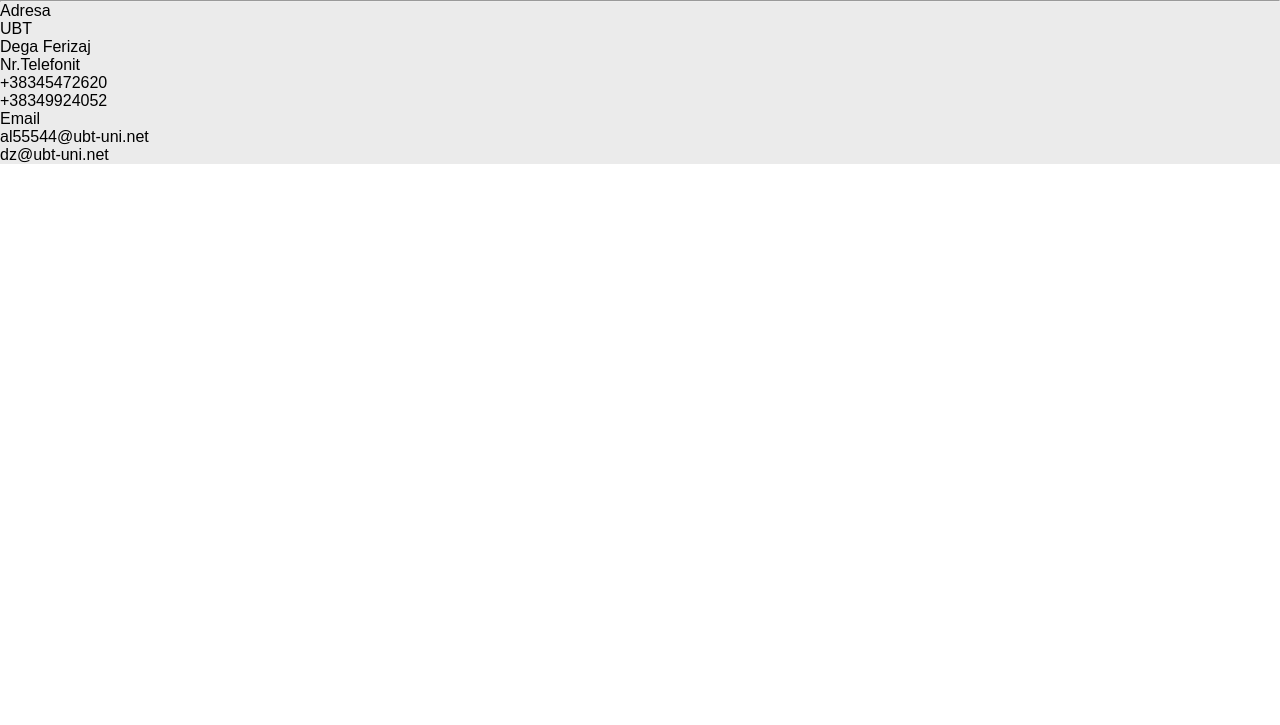
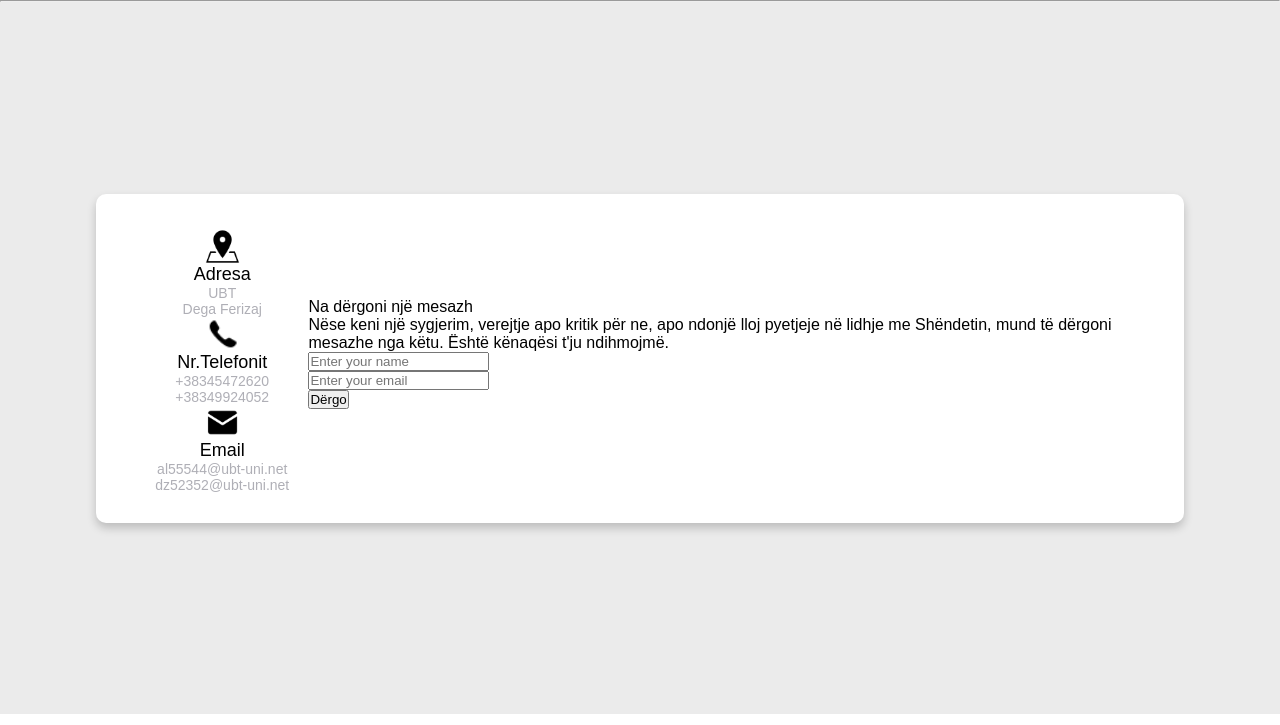
Before and after one commit to DhurimZz/InxhineriWeb-it-Projekti-, a PHP site: page /ContactUS.html in a window 1280 px wide. Shown: the part 75-800 px from the top of the page. Run offline with PHP 8.4, Linux system fonts and the light colour scheme.

Commit message:
Future #11
Rregullim Simetrie
+Shtimi i ikonave (foto)
...

```diff
--- a/ContactUS.html
+++ b/ContactUS.html
@@ -33,21 +33,42 @@
         <div class="conteiner">
             <div class="content">
                 <div class="content-left-side">
-                    <div class="content-adresa">
+                    <div class="content-adress">
+                        <img src="./Fotot/icons8-address-50.png" class="icon-adress">
                         <div class="title">Adresa</div>
                         <div class="text1">UBT</div>
                         <div class="text2">Dega Ferizaj</div>
                     </div>
                     <div class="content-phone">
+                        <img src="./Fotot/icons8-phone-30.png" class="icon-phone">
                         <div class="title">Nr.Telefonit</div>
                         <div class="text1">+38345472620</div>
                         <div class="text2">+38349924052</div>
                     </div>
                     <div class="content-email">
+                        <img src="./Fotot/icons8-mail-50.png" class="icon-email">
                         <div class="title">Email</div>
                         <div class="text1">al55544@ubt-uni.net</div>
-                        <div class="text2">dz@ubt-uni.net</div>
+                        <div class="text2">dz52352@ubt-uni.net</div>
                     </div>
+                </div>
+                <div class="content-right-side">
+                    <div class="content-right-side-title">Na dërgoni një mesazh</div>
+                    <p class="content-right-side-text">Nëse keni një sygjerim, verejtje apo kritik për ne, apo ndonjë
+                        lloj pyetjeje në lidhje me
+                        Shëndetin, mund të dërgoni mesazhe nga këtu. Është kënaqësi t'ju ndihmojmë.</p>
+                    <form action="#">
+                        <div class="input-box">
+                            <input type="text" placeholder="Enter your name">
+                        </div>
+                        <div class="input-box">
+                            <input type="text" placeholder="Enter your email">
+                        </div>
+                        <div class="input-box message-box"></div>
+                        <div class="button">
+                            <input type="button" value="Dërgo">
+                        </div>
+                    </form>
                 </div>
             </div>
         </div>
--- a/css/ContactUS.css
+++ b/css/ContactUS.css
@@ -48,4 +48,72 @@
 .body {
     width: 100%;
     background: #ebebeb;
+    display: flex;
+    min-height: 89vh;
+    display: flex;
+    align-items: center;
+    justify-content: center;
 }
+.conteiner {
+    width: 85%;
+    background: white;
+    border-radius: 10px;
+    padding: 20px 60px 30px 40px;
+    box-shadow: 0 5px 10px rgba(0, 0, 0, 0.2);
+    display: flex;
+    align-items: center;
+    justify-content: space-between;
+}
+.content {
+    display: flex;
+    align-items: center;
+    justify-content: space-between;
+}
+.content-left-side {
+    width: 25%;
+    height: 100%;
+    display: flex;
+    flex-direction: column;
+    align-items: center;
+    justify-content: center;
+    margin-top: 15px;
+}
+.content-adress {
+    display: flex;
+    flex-direction: column;
+    align-items: center;
+}
+.content-phone {
+    display: flex;
+    flex-direction: column;
+    align-items: center;
+}
+.content-email {
+    display: flex;
+    flex-direction: column;
+    align-items: center;
+}
+.icon-adress {
+   width: 35px;
+   height: 35px;
+}
+.icon-phone {
+    width: 35px;
+    height: 35px;
+}
+.icon-email {
+    width: 35px;
+    height: 35px;
+}
+.title {
+    font-size: 18px;
+    font-weight: 500;
+}
+.text1 {
+    font-size: 14px;
+    color: #afafb6;
+}
+.text2 {
+    font-size: 14px;
+    color: #afafb6;
+}
```
Also changed, not shown: Fotot/icons8-address-50.png (added), Fotot/icons8-mail-50.png (added), Fotot/icons8-phone-30.png (added).
